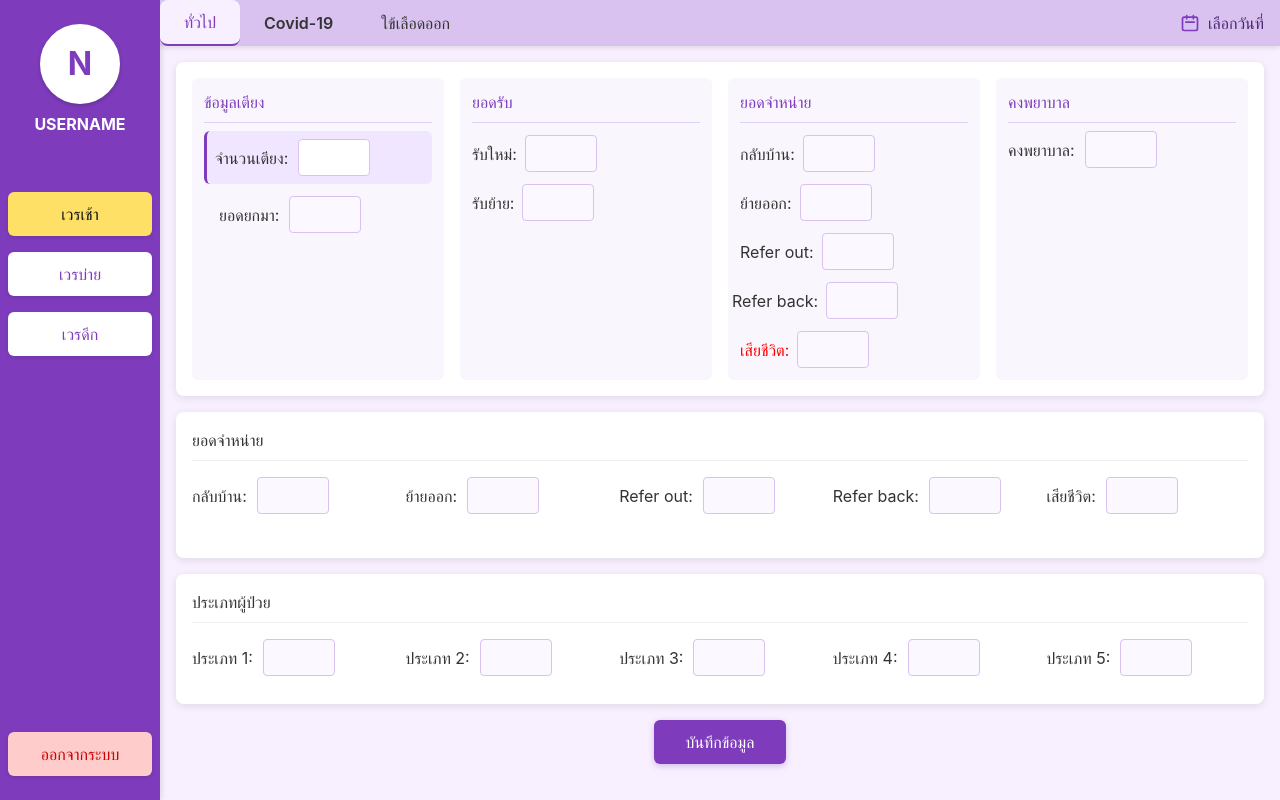
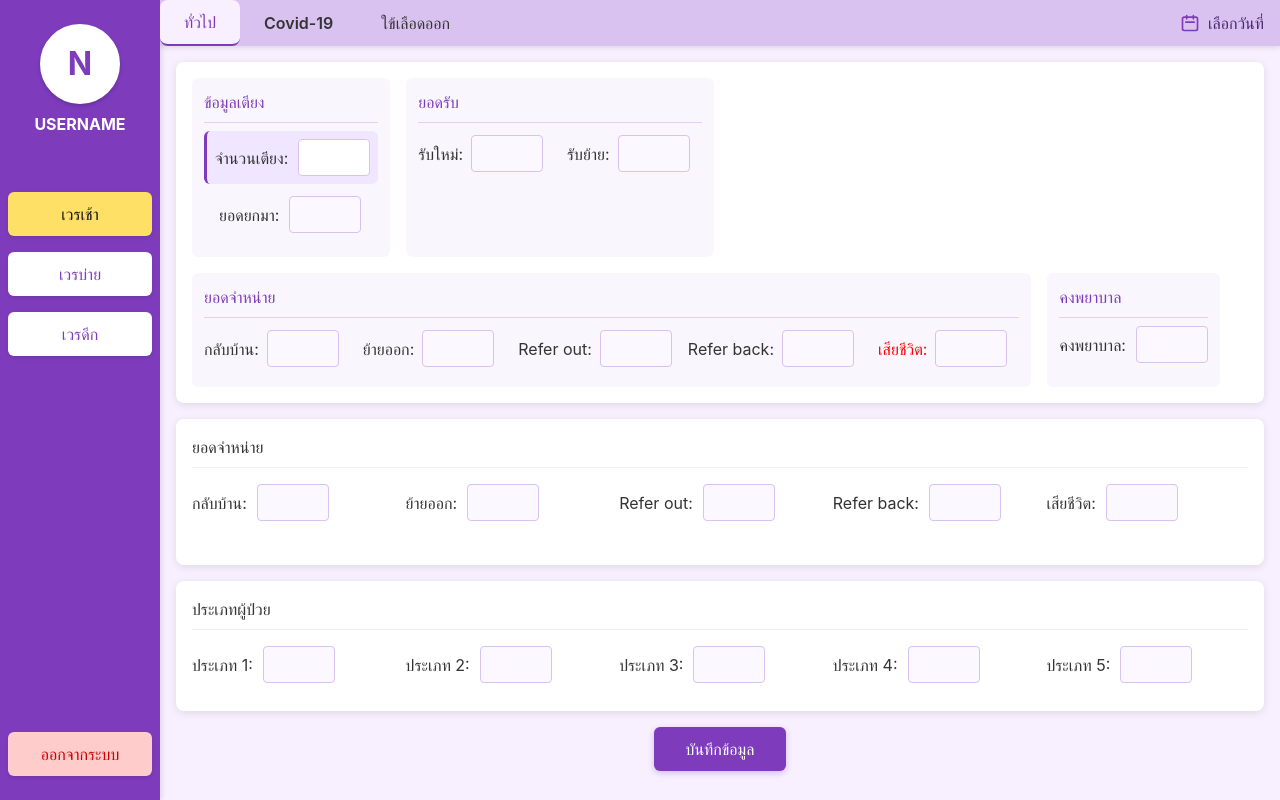
Before and after one commit to kurodung/recordday, a React (Vite) app: page / in a window 1280 px wide. Built offline with nearby package versions, Linux system fonts and the light colour scheme.

Commit message:
ให้พอดีกับ input

```diff
--- a/src/styles/HospitalUI.css
+++ b/src/styles/HospitalUI.css
@@ -234,11 +234,12 @@ body {
 }
 
 .form-column {
-  flex: 1;
-  min-width: 250px;
+  display: inline-block;
+  width: fit-content;
+  min-width: auto;
   padding: 12px;
+  background-color: #f9f6fd;
   border-radius: 6px;
-  background-color: #f9f6fd;
 }
 
 .discharge-grid {
```
